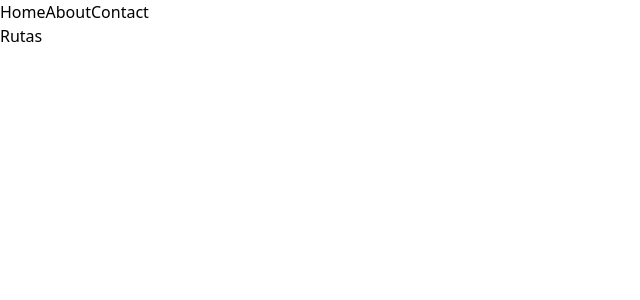
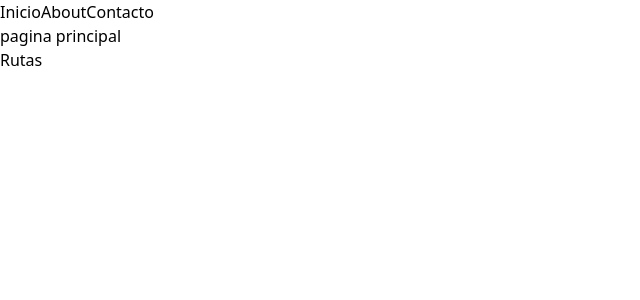
Before and after one commit to Lobonjulian/hookAndRoutes, a React (Vite) app: page / in a window 1280 px wide. Shown: the top 300 px of the page, without its empty margins (0-640 px from the left). Built offline with nearby package versions, Linux system fonts and the light colour scheme.

Commit message:
Agregando Rutas

```diff
--- a/src/App.jsx
+++ b/src/App.jsx
@@ -1,13 +1,22 @@
 import Navbar from "./components/Navbar";
+import { Routes, Route } from "react-router-dom";
+import Inicio from "./pages/Inicio";
+import About from "./pages/About";
+import Contacto from "./pages/Contacto";
 
 const App = () => {
   return (
-    <div>
+    <>
       <Navbar />
+      <Routes>
+        <Route path="/" element={<Inicio />} />
+        <Route path="/about" element={<About />} />
+        <Route path="/contact" element={<Contacto />} />
+      </Routes>
       <div className="container">
         <h1>Rutas</h1>
       </div>
-    </div>
+    </>
   );
 };
 
--- a/src/components/Navbar.jsx
+++ b/src/components/Navbar.jsx
@@ -4,9 +4,9 @@ const Navbar = () => {
   return (
     <nav>
       <div className="container">
-        <Link to="/">Home</Link>
+        <Link to="/">Inicio</Link>
         <Link to="/about">About</Link>
-        <Link to="/contact">Contact</Link>
+        <Link to="/contact">Contacto</Link>
       </div>
     </nav>
   );
--- /dev/null
+++ b/src/pages/About.jsx
@@ -0,0 +1,5 @@
+const About = () => {
+  return <div>sobre mi</div>;
+};
+
+export default About;
--- /dev/null
+++ b/src/pages/Contacto.jsx
@@ -0,0 +1,5 @@
+const Contacto = () => {
+  return <div>325645215</div>;
+};
+
+export default Contacto;
--- /dev/null
+++ b/src/pages/Inicio.jsx
@@ -0,0 +1,9 @@
+const Inicio = () => {
+  return (
+    <div>
+      <h1>pagina principal</h1>
+    </div>
+  );
+};
+
+export default Inicio;
```
Also changed, not shown: 1 other file (tests, documents, lock files or other folders).
